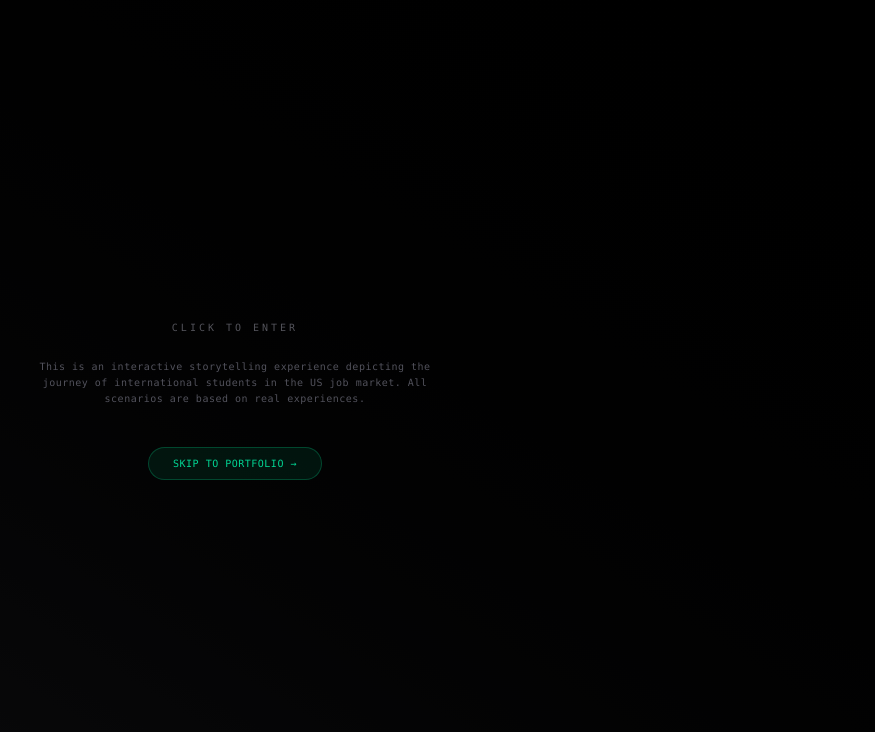
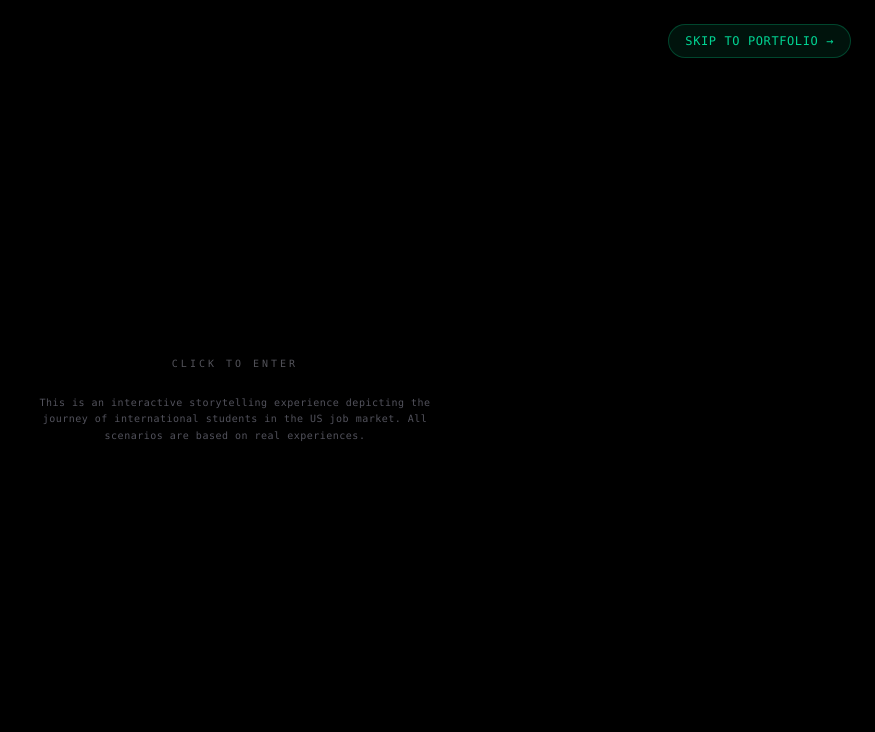
Before and after one commit to prajwal2308/Zo-Challenge-Portfolio, a React (Vite) app: page / in a window 1280 px wide. Shown: the top 732 px of the page, without its empty margins (405-1280 px from the left). Built offline with nearby package versions, Linux system fonts and the light colour scheme.

Commit message:
Fix: Skip to Portfolio top-right, buttons visible on all screens, terminal nav fixed

```diff
--- a/src/pages/waiting-room.tsx
+++ b/src/pages/waiting-room.tsx
@@ -73,31 +73,39 @@ export default function WaitingRoomPage() {
 
   return (
     <div className="relative flex h-screen w-full items-center justify-center bg-black overflow-hidden">
-      {/* Disclaimer on initial page */}
+      {/* Skip to Portfolio - Top Right on initial page */}
       <AnimatePresence>
         {stage === 'initial' && (
-          <motion.div
-            initial={{ opacity: 0 }}
-            animate={{ opacity: 0.5 }}
-            exit={{ opacity: 0 }}
-            className="absolute inset-0 bg-gradient-to-tr from-zinc-900 to-black mix-blend-screen"
-          />
+          <motion.button
+            initial={{ opacity: 0, y: -20 }}
+            animate={{ opacity: 1, y: 0 }}
+            transition={{ delay: 0.5, duration: 0.5 }}
+            onClick={(e) => {
+              e.stopPropagation();
+              stopSadMusic();
+              setStage('home');
+              setIsRevealed(true);
+            }}
+            className="absolute top-6 right-6 z-[110] px-4 py-2 rounded-full border border-emerald-500/30 bg-emerald-500/10 backdrop-blur-md text-emerald-400 font-mono text-xs uppercase tracking-wider hover:bg-emerald-500/20 transition-colors"
+          >
+            Skip to Portfolio →
+          </motion.button>
         )}
       </AnimatePresence>
 
-      {/* Initial page content */}
+      {/* Click to enter area - only on initial stage, centered */}
       <AnimatePresence>
         {stage === 'initial' && (
           <motion.div
             initial={{ opacity: 0 }}
             animate={{ opacity: 1 }}
             exit={{ opacity: 0, scale: 0.95 }}
-            className="z-10 flex flex-col items-center gap-6 cursor-pointer"
             onClick={() => {
               playTick();
               startSadMusic();
               setStage('waiting');
             }}
+            className="z-10 flex flex-col items-center gap-6 cursor-pointer"
           >
             <motion.div className="text-zinc-500 font-mono text-[10px] tracking-[0.3em] uppercase animate-pulse select-none">
               Click to enter
@@ -105,26 +113,11 @@ export default function WaitingRoomPage() {
             <motion.div className="text-zinc-600 font-mono text-[9px] md:text-[10px] tracking-wider text-center max-w-md px-6 leading-relaxed">
               This is an interactive storytelling experience depicting the journey of international students in the US job market. All scenarios are based on real experiences.
             </motion.div>
-            {/* Skip to Portfolio */}
-            <motion.button
-              initial={{ opacity: 0, y: 20 }}
-              animate={{ opacity: 1, y: 0 }}
-              transition={{ delay: 1, duration: 0.5 }}
-              onClick={(e) => {
-                e.stopPropagation();
-                stopSadMusic();
-                setStage('home');
-                setIsRevealed(true);
-              }}
-              className="mt-4 px-6 py-2 rounded-full border border-emerald-500/30 bg-emerald-500/10 text-emerald-400 font-mono text-[10px] uppercase tracking-wider hover:bg-emerald-500/20 transition-colors"
-            >
-              Skip to Portfolio →
-            </motion.button>
           </motion.div>
         )}
       </AnimatePresence>
 
-      {/* Bottom Next Button - Only on mobile, bottom right */}
+      {/* Bottom Next Button - mobile */}
       <AnimatePresence>
         {showNextButton && (
           <motion.button
@@ -246,8 +239,8 @@ export default function WaitingRoomPage() {
                   transition={{ duration: 2, ease: "easeOut" }}
                   className="absolute inset-0 z-20 flex flex-col items-center justify-center bg-black"
                 >
-                  {/* Top Navigation: Home + Game buttons - move down a bit */}
-                  <div className="absolute top-6 left-0 right-0 z-[110] flex items-center justify-center gap-4 px-4 md:top-8">
+                  {/* Top Navigation: Home + Game buttons */}
+                  <div className="absolute top-6 left-0 right-0 z-[110] flex items-center justify-center gap-4 px-4">
                     <button
                       onClick={(e) => { e.stopPropagation(); stopSadMusic(); setStage('initial'); setIsRevealed(false); }}
                       className="flex items-center gap-2 px-4 py-2 rounded-full border border-white/10 bg-white/5 backdrop-blur-md text-white/60 font-mono text-xs uppercase tracking-wider transition-colors hover:text-white/80 hover:bg-white/10"
```
